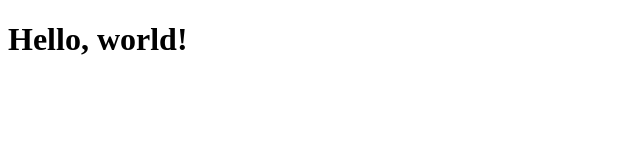
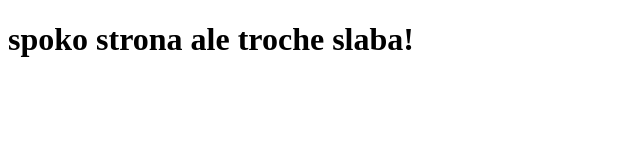
Before and after one commit to KrazyK111/spoko, a plain HTML site: page index.html in a window 1280 px wide. Shown: the whole page, without its empty margins (0-640 px from the left). Drawn offline with Linux system fonts and the light colour scheme.

Commit message:
Update index.html

```diff
--- a/index.html
+++ b/index.html
@@ -8,6 +8,6 @@
   <link rel="icon" href="favicon.png">
 </head>
 <body>
-  <h1>Hello, world!</h1>
+  <h1>spoko strona ale troche slaba!</h1>
 </body>
 </html>
```
